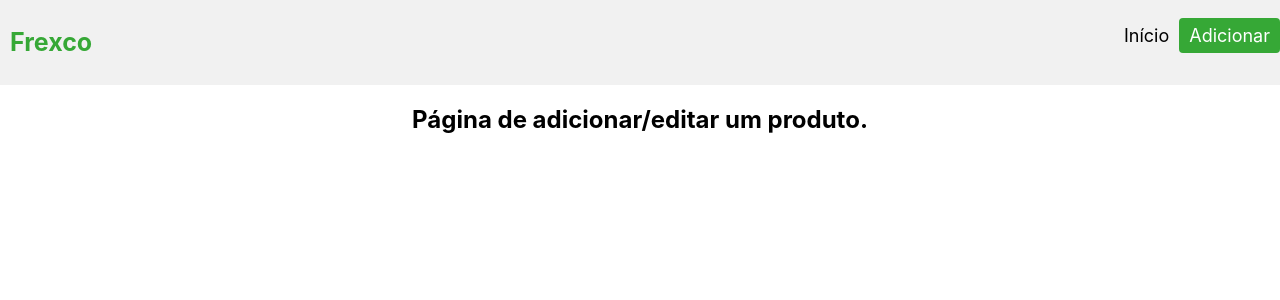
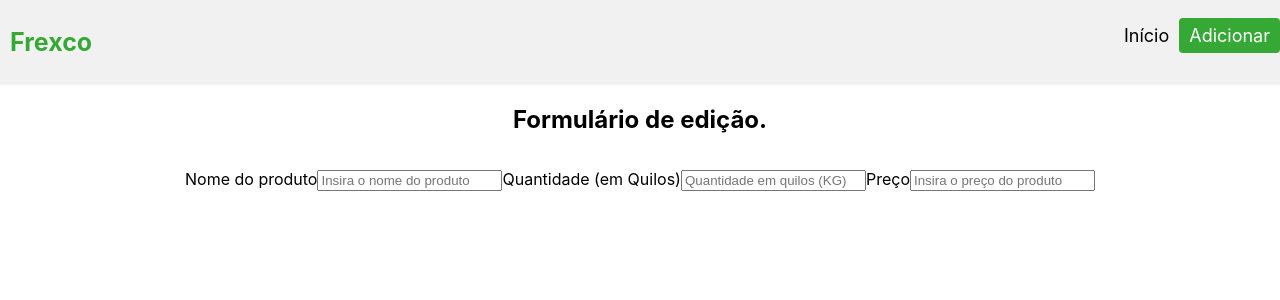
Before and after one commit to celiovjunior/desafio-node-react, a React (Create React App) app in the folder client/: page /add in a window 1280 px wide. Shown: the top 300 px of the page. Built offline with nearby package versions, Linux system fonts and the light colour scheme.

Commit message:
criando o formulario de editar os dados do produto

```diff
--- a/client/src/pages/AddEdit.js
+++ b/client/src/pages/AddEdit.js
@@ -1,9 +1,38 @@
-import React from 'react';
+import React, { useState, useEffect } from 'react';
+import { useHistory, useLocation } from "react-router-dom";
+import "./AddEdit.css"
+
+const initialState = {
+    name: "",
+    quantity: null,
+    price: null
+}
 
 export default function AddEdit() {
+    const [state, setState] = useState(initialState);
+
+    const { name, quantity, price } = state;
+
+    const handleSubmit = (e) => {
+        e.preventDefault();
+    }
+
+    const handleInputChange = (e) => {
+        let {name, value} = e.target;
+        setState({...state, [name]: value})
+    }
+
     return(
         <div>
-            <h2>Página de adicionar/editar um produto.</h2>
+            <h2>Formulário de edição.</h2>
+            <form style={{margin: "auto", padding: "15px", maxWidth: "1400px", alignCenter: "center"}} onSubmit={handleSubmit}>
+                <label htmlFor="name">Nome do produto</label>
+                <input type="text" id="name" name="name" placeholder="Insira o nome do produto" onChange={handleInputChange} value={name} />
+                <label htmlFor="quantity">Quantidade (em Quilos)</label>
+                <input type="number" id="quantity" name="quantity" placeholder="Quantidade em quilos (KG)" onChange={handleInputChange} value={quantity} />
+                <label htmlFor="name">Preço</label>
+                <input type="number" id="price" name="price" placeholder="Insira o preço do produto" onChange={handleInputChange} value={price} />
+            </form>
         </div>
     )
 }
--- a/client/src/pages/Home.js
+++ b/client/src/pages/Home.js
@@ -37,8 +37,14 @@ export default function Home() {
                             <tr key={index}>
                                 <th scope="row">{index + 1}</th>
                                 <td>{item.name}</td>
-                                <td>{item.quantity}</td>
-                                <td>{item.price}</td>
+                                <td>{item.quantity} Kg</td>
+                                <td>{item.price.toLocaleString('pt-BR', { style: 'currency', currency: 'BRL' })}</td>
+                                <td>
+                                    <Link to={`/update/${item.id}`}>
+                                        <button className="btn btn-edit">Editar</button>
+                                    </Link>
+                                    <button className="btn btn-delete">Deletar</button>
+                                </td>
                             </tr>
                         )
                     })}
```
Also changed, not shown: client/src/pages/AddEdit.css (added).
